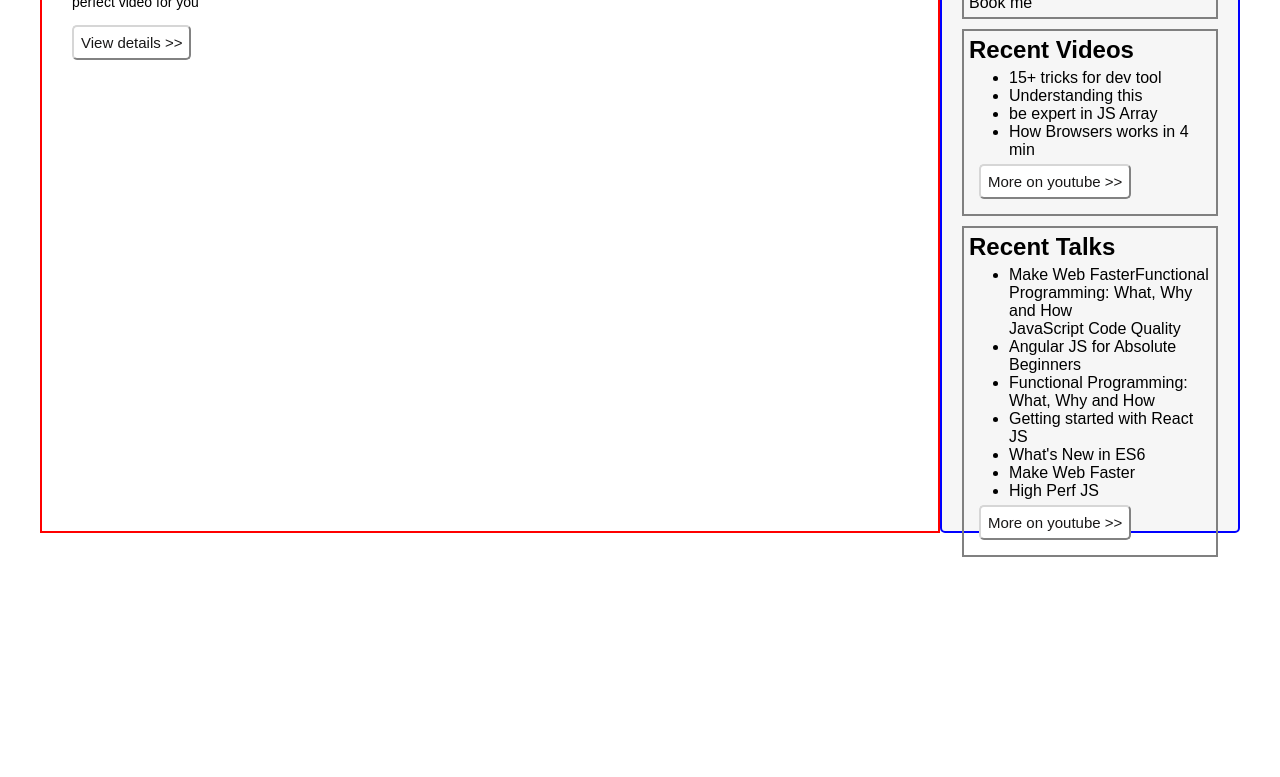
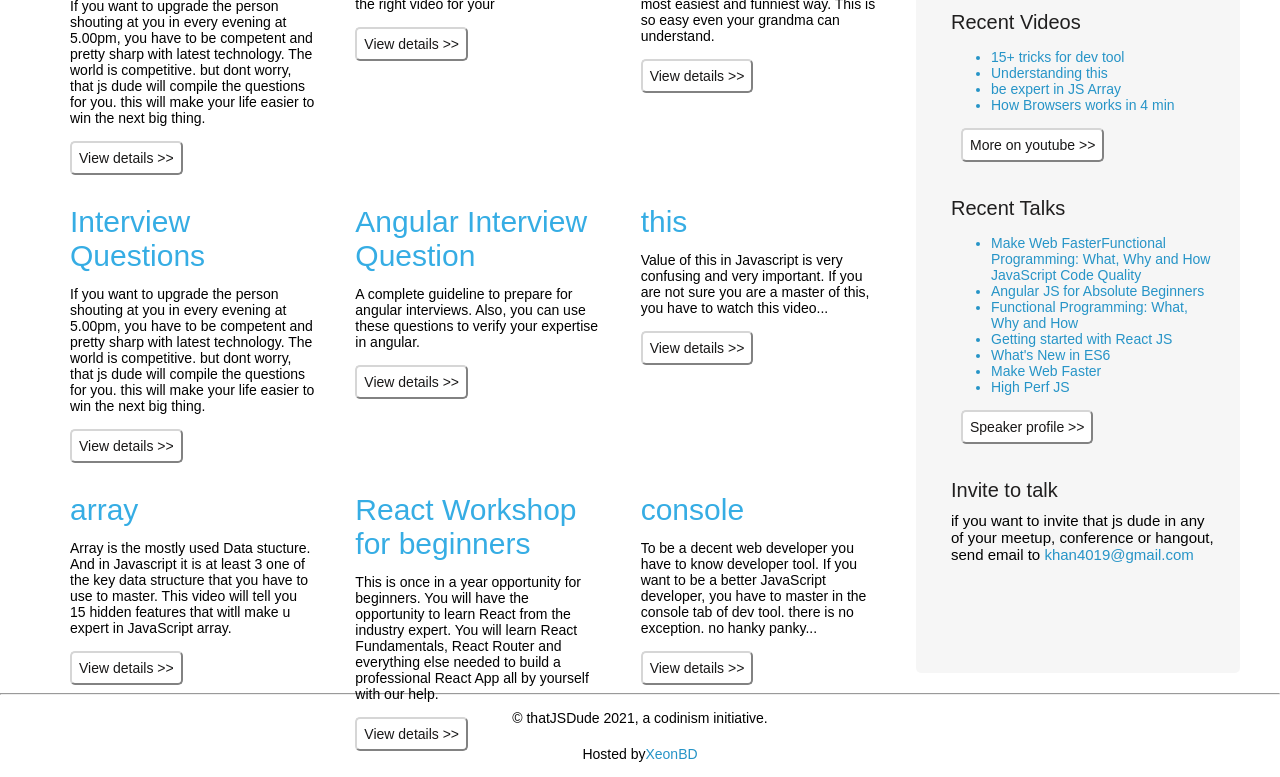
Before and after one commit to kaziragib18/Js-Dude-Clone, a plain HTML site: page index.html in a window 1280 px wide. Shown: the part 627-1404 px from the top of the page. Before the commit the page ends 1184 px from the top, so only its background shows below. Drawn offline with Linux system fonts and the light colour scheme.

Commit message:
data added dynamically

```diff
--- a/index.html
+++ b/index.html
@@ -11,13 +11,13 @@
       <!-- Header-parent component -->
       <header>
             <div class="nav">
-                  <h4>This Js Dude</h4>
-                  <button class="sign__in">Sign In</button>
+                  <h1 class="nav__title">That Js Dude</h1>
+                  <button class="sign__in">sign in</button>
             </div>
 
             <div class="header__main">
                   <h1 class="header__title">Exclusive React Workshop for beginners!</h1>
-                  <p class="header__text">Once in a year opportunity to learn and build your first React app</p>
+                  <p class="header__text">Once in a year opportunity to learn and build your <a href="#">first React app</a></p>
                   <button class="details__button">Learn more >></button>
             </div>
 
@@ -46,24 +46,25 @@
             <div class="right">
                   <div id="personal_training">
                         <h2>Personal Training for $30</h2>
-                        <p>If you need career guide, personal interview tips, mock interview, Life Coaching, or anything else, you can book me for 30 min. Just pay $30 via paypal to Codinism (my company) and then book a time slot You can Book me</p>
+                        <p class="side__text">If you need career guide, personal interview tips, mock interview, Life Coaching, or anything else, you can book me for 30 min. Just pay $30 via paypal to <a href="#"> Codinism (my company)</a> and then book a time slot <a href="#">You can Book me</a></p>
 
                   </div>
 
                   <div id="recent_video">
-                        <h2>Recent Videos</h2>
-                        <ul>
+                        <h4>Recent Videos</h4>
+                        <ul><a href="#">
                               <li>15+ tricks for dev tool</li>
                               <li>Understanding this</li>
                               <li>be expert in JS Array</li>
                               <li>How Browsers works in 4 min</li>
+                        </a>
                         </ul>
                         <button class="card__button">More on youtube >></button>
                   </div>
 
                   <div id="recent_talks">
-                        <h2>Recent Talks</h2>
-                        <ul>
+                        <h4>Recent Talks</h4>
+                        <ul><a href="#">
                               <li>Make Web FasterFunctional Programming: What, Why and How</li>
                               </li>JavaScript Code Quality</li>
                               <li>Angular JS for Absolute Beginners</li>
@@ -72,12 +73,22 @@
                               <li>What's New in ES6</li>
                               <li>Make Web Faster</li>
                               <li>High Perf JS</li>
+                        </a>
                         </ul>
-                        <button class="card__button">More on youtube >></button>
+                        <button class="card__button">Speaker profile >></button>
+                  </div>
+                  <div id="recent_talks">
+                        <h4>Invite to talk</h4>
+                        <p class="side__text">if you want to invite that js dude in any of your meetup, conference or hangout, send email to <a href="#">khan4019@gmail.com</a></p>
                   </div>
 
             </div>
       </section>
+      <hr>
+      <footer class="footer">
+            <h5>© thatJSDude 2021, a codinism initiative.</h5>
+            <h5>Hosted by<a href="#">XeonBD</a></h5>
+      </footer>
 
       <script src="main.js"></script>
 </body>
--- a/main.js
+++ b/main.js
@@ -1,38 +1,53 @@
-const tutorialData=[
+const tutorialData = [
       {
-            title:" Interview Questions",
-            desc:"If you want to upgrade the person shouting at you in every evening at 5.00pm, you have to be competent and pretty sharp with latest technology. The world is competitive. but dont worry, that js dude will compile the questions for you. this will make your life easier to win the next big thing."
+            title: " Interview Questions",
+            desc: "If you want to upgrade the person shouting at you in every evening at 5.00pm, you have to be competent and pretty sharp with latest technology. The world is competitive. but dont worry, that js dude will compile the questions for you. this will make your life easier to win the next big thing."
       },
       {
-            tittle:"50 Dev tool Tips",
-            desc:"If you have some idea about dev tool and want to become a master..this is the right video for your"
+            title: "50 Dev tool Tips",
+            desc: "If you have some idea about dev tool and want to become a master..this is the right video for your"
       },
       {
-            tittle:"scope & closure",
-            desc:"Understand scope, scope chain, hoisting, closure in JavaScript in the most easiest and funniest way. This is so easy even your grandma can understand."
+            title: "scope & closure",
+            desc: "Understand scope, scope chain, hoisting, closure in JavaScript in the most easiest and funniest way. This is so easy even your grandma can understand."
       },
       {
-            tittle:"Interview Questions",
-            desc:"If you want to upgrade the person shouting at you in every evening at 5.00pm, you have to be competent and pretty sharp with latest technology. The world is competitive. but dont worry, that js dude will compile the questions for you. this will make your life easier to win the next big thing."
+            title: "Interview Questions",
+            desc: "If you want to upgrade the person shouting at you in every evening at 5.00pm, you have to be competent and pretty sharp with latest technology. The world is competitive. but dont worry, that js dude will compile the questions for you. this will make your life easier to win the next big thing."
       },
       {
-            tittle:"Angular Interview Question",
-            desc:"A complete guideline to prepare for angular interviews. Also, you can use these questions to verify your expertise in angular."
+            title: "Angular Interview Question",
+            desc: "A complete guideline to prepare for angular interviews. Also, you can use these questions to verify your expertise in angular."
       },
       {
-            tittle:"this",
-            desc:"Value of this in Javascript is very confusing and very important. If you are not sure you are a master of this, you have to watch this video..."
+            title: "this",
+            desc: "Value of this in Javascript is very confusing and very important. If you are not sure you are a master of this, you have to watch this video..."
       },
       {
-            tittle:"array",
-            desc:"Array is the mostly used Data stucture. And in Javascript it is at least 3 one of the key data structure that you have to use to master. This video will tell you 15 hidden features that witll make u expert in JavaScript array."
+            title: "array",
+            desc: "Array is the mostly used Data stucture. And in Javascript it is at least 3 one of the key data structure that you have to use to master. This video will tell you 15 hidden features that witll make u expert in JavaScript array."
       },
       {
-            tittle:"React Workshop for beginners",
-            desc:"This is once in a year opportunity for beginners. You will have the opportunity to learn React from the industry expert. You will learn React Fundamentals, React Router and everything else needed to build a professional React App all by yourself with our help."
+            title: "React Workshop for beginners",
+            desc: "This is once in a year opportunity for beginners. You will have the opportunity to learn React from the industry expert. You will learn React Fundamentals, React Router and everything else needed to build a professional React App all by yourself with our help."
       },
       {
-            tittle:"console",
-            desc:"To be a decent web developer you have to know developer tool. If you want to be a better JavaScript developer, you have to master in the console tab of dev tool. there is no exception. no hanky panky..."
+            title: "console",
+            desc: "To be a decent web developer you have to know developer tool. If you want to be a better JavaScript developer, you have to master in the console tab of dev tool. there is no exception. no hanky panky..."
       }
 ]
+
+function loadTutorials() {
+      let tutorialHtml = ``;
+
+      tutorialData.map(tutorial => tutorialHtml += `
+      <div class="tutorial">
+      <h2 class="card__title">${tutorial.title}</h2>
+      <p class="card__text">${tutorial.desc}</p>
+      <button class="card__button">View details >></button>
+      </div>
+      `)
+      document.getElementById('tutorial_container').innerHTML = tutorialHtml
+      // console.log(tutorialHtml);
+}
+loadTutorials();
--- a/style.css
+++ b/style.css
@@ -7,7 +7,7 @@
 
 .nav{
       height:  50px;
-      background-color: #292727;
+      background-color: #1b1a1a;
       color: #ffffff;
       display: flex;
       justify-content: space-between;
@@ -18,10 +18,16 @@
       font-weight: lighter;
 
 }
+.nav__title{
+      font-size: 18px;
+      font-weight:400;
+      color: rgb(153, 145, 145);
+      padding-left: 24px;
+}
 
 .sign__in{
       padding: 10px 10px;
-      background-color: rgb(56, 180, 56);
+      background-color: rgb(94, 197, 94);
       color: rgb(255, 249, 249);
       border-radius: 5px;
 }
@@ -35,12 +41,12 @@
 .details__button{
       background-color: rgb(51, 157, 199) ;
       color: white;
-      padding: 10px 10px 10px 10px;
+      padding: 12px;
+      font-size: 16px;
       margin: 10px  0px 10px 33px;
       border-radius: 5px;
 
 }
-
 
 .header__title{
       font-family: sans-serif;
@@ -57,21 +63,21 @@
 }
 .main{
       width: 100%;
-      height:  780px;
+      height:  920px;
       padding: 20px 40px;
       display: flex;
 }
 
 .left{
-      width: 75%;
-      border: 2px solid red;
+      width: 73%;
 }
 
 .right{
       background-color: rgba(240, 240, 240, 0.596);
       border-radius: 5px;
-      width: 25%;
-      border: 2px solid blue;
+      width: 27%;
+      padding: 20px 0px 10px 10px;
+
 }
 
 .js__config{
@@ -88,11 +94,13 @@
 #personal_training,#recent_video,#recent_talks{
       margin:  10px 20px;
       padding: 5px;
-      border: 2px solid gray;
+
 }
 ul{
-      padding-top: 5px;
-      padding-left: 40px;
+      font-family: sans-serif;
+      font-size: 14px;
+      color: #25b5ce;
+      padding: 5px 0px 10px 40px;
 }
 
 .card__title{
@@ -109,10 +117,38 @@ ul{
 .card__button{
       background-color: rgb(255, 255, 255) ;
       color: rgb(24, 23, 23);
-      font-size: 15px;
+      font-size: 14px;
       padding: 7px;
       margin: 5px  0px 10px 10px;
       border-radius: 5px;
       border-color: rgb(214, 214, 214);
 
 }
+
+.footer h5{
+      font-size: 14px;
+      font-weight: 200;
+     display: flex;
+     justify-content: center;
+     padding: 5px;
+     margin: 10px 0px 10px 0px;
+}
+
+h4{
+      font-family: sans-serif;
+      font-size: 20px;
+      font-weight: 500;
+      font-family: sans-serif;
+      color: #201f1f;
+      margin: 5px 0px 10px 0px;
+
+}
+
+a{
+      text-decoration: none;
+      color: rgb(38, 148, 199);
+}
+
+.side__text{
+      font-size: 15px;
+}
```
